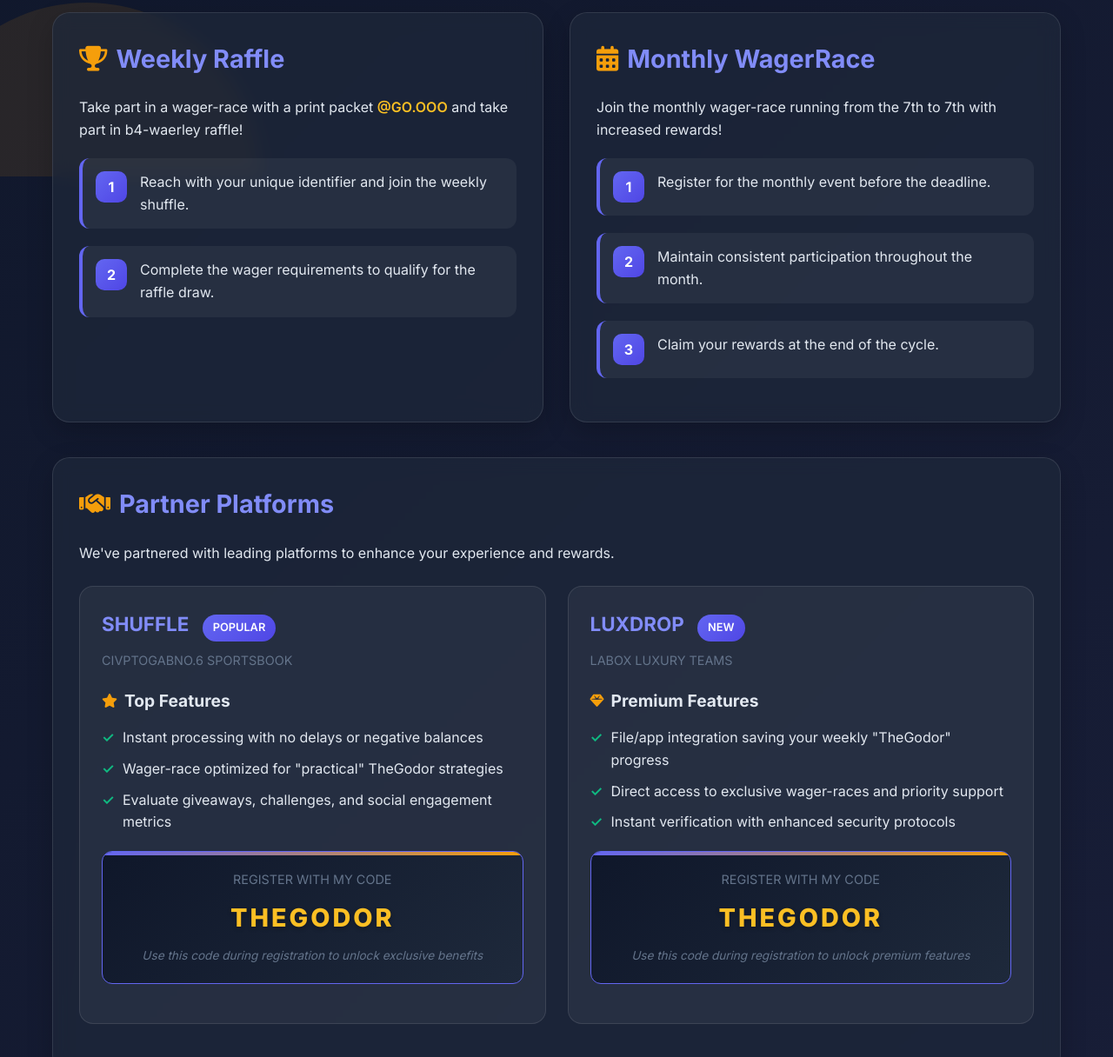
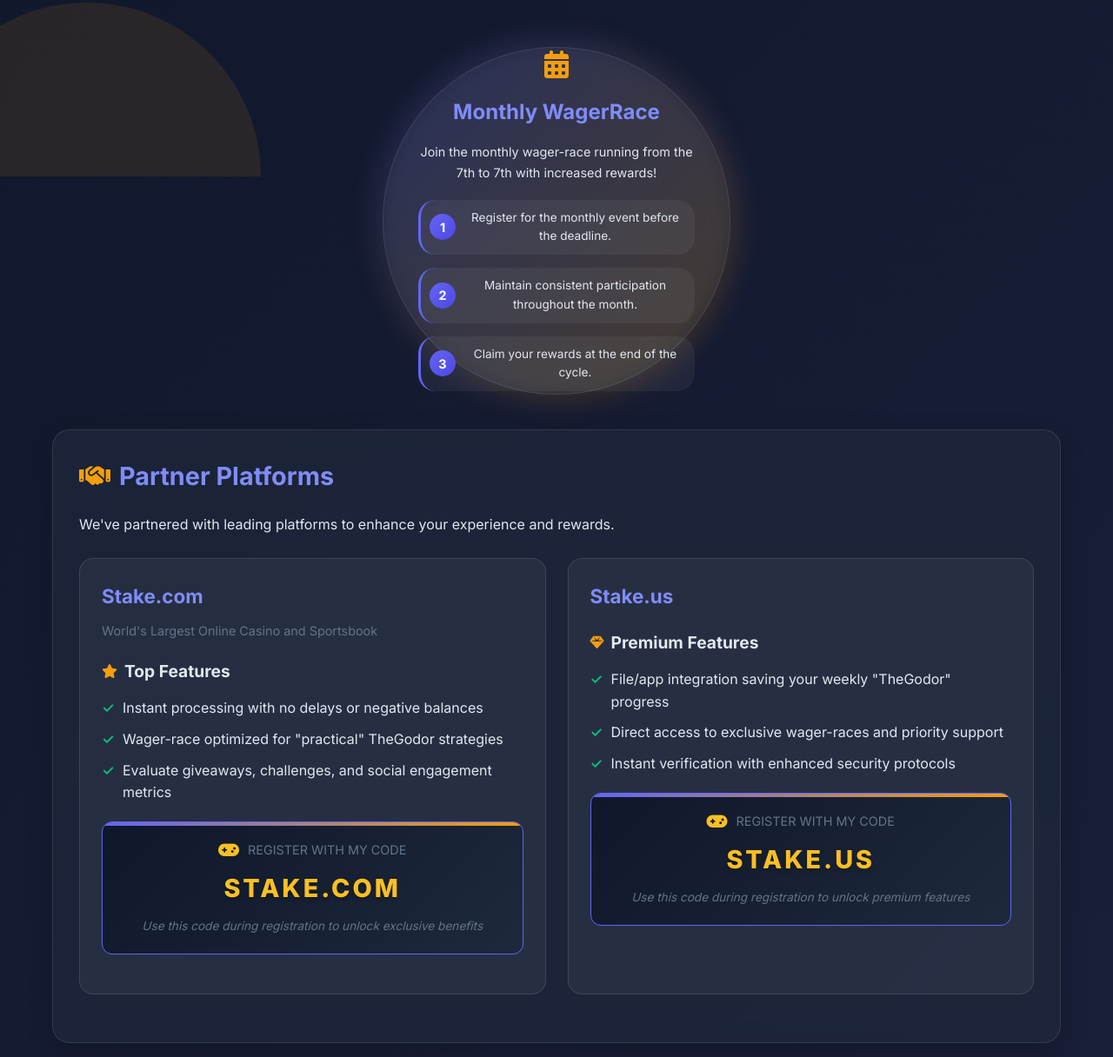
Before and after one commit to Mohamed-bl/wissal, a plain HTML site: page index.html in a window 1280 px wide. Shown: the part 597-1813 px from the top of the page at 87% size. Drawn offline with Linux system fonts and the light colour scheme.

Commit message:
Add files via upload

```diff
--- a/index.html
+++ b/index.html
@@ -3,7 +3,7 @@
 <head>
     <meta charset="UTF-8">
     <meta name="viewport" content="width=device-width, initial-scale=1.0">
-    <title>TheGodor - Modern Raffle Platform</title>
+    <title>hunchos007tv- Modern Raffle Platform</title>
     <link rel="stylesheet" href="https://cdnjs.cloudflare.com/ajax/libs/font-awesome/6.4.0/css/all.min.css">
     <link href="https://fonts.googleapis.com/css2?family=Inter:wght@300;400;500;600;700;800&display=swap" rel="stylesheet">
     <style>
@@ -74,6 +74,7 @@
             max-width: 1200px;
             margin: 0 auto;
             padding: 20px;
+            position: relative;
         }
 
         header {
@@ -347,6 +348,15 @@
             font-size: 0.9rem;
             color: var(--gray);
             margin-bottom: 5px;
+            display: flex;
+            align-items: center;
+            justify-content: center;
+            gap: 10px;
+        }
+
+        .code-label i {
+            color: var(--secondary-light);
+            font-size: 1.2rem;
         }
 
         .code {
@@ -472,6 +482,108 @@
             margin-top: 5px;
         }
 
+        /* Circular WagerRace Card Styles */
+        .wagerrace-circle-container {
+            display: flex;
+            justify-content: center;
+            align-items: center;
+            margin: 40px 0;
+            position: relative;
+            z-index: 2;
+        }
+
+        .wagerrace-circle {
+            width: 400px;
+            height: 400px;
+            border-radius: 50%;
+            background: var(--card-bg);
+            backdrop-filter: blur(10px);
+            box-shadow: 0 10px 30px rgba(0, 0, 0, 0.2);
+            border: 1px solid var(--glass-border);
+            display: flex;
+            flex-direction: column;
+            justify-content: center;
+            align-items: center;
+            padding: 40px;
+            text-align: center;
+            position: relative;
+            transition: transform 0.3s ease, box-shadow 0.3s ease;
+        }
+
+        .wagerrace-circle:hover {
+            transform: scale(1.05);
+            box-shadow: 0 15px 35px rgba(0, 0, 0, 0.3);
+        }
+
+        .wagerrace-circle::before {
+            content: '';
+            position: absolute;
+            top: -10px;
+            left: -10px;
+            right: -10px;
+            bottom: -10px;
+            background: linear-gradient(135deg, var(--primary), var(--secondary));
+            border-radius: 50%;
+            z-index: -1;
+            opacity: 0.2;
+            filter: blur(15px);
+        }
+
+        .wagerrace-circle h2 {
+            font-size: 1.5rem;
+            margin-bottom: 15px;
+            color: var(--primary-light);
+            display: flex;
+            flex-direction: column;
+            align-items: center;
+            gap: 10px;
+        }
+
+        .wagerrace-circle h2 i {
+            font-size: 2rem;
+            margin-bottom: 10px;
+        }
+
+        .wagerrace-circle p {
+            margin-bottom: 20px;
+            font-size: 0.9rem;
+        }
+
+        .wagerrace-steps {
+            display: flex;
+            flex-direction: column;
+            gap: 15px;
+            width: 100%;
+        }
+
+        .wagerrace-step {
+            display: flex;
+            align-items: center;
+            gap: 10px;
+            padding: 10px;
+            background: var(--glass);
+            border-radius: 20px;
+            border-left: 3px solid var(--primary);
+        }
+
+        .wagerrace-step-number {
+            background: linear-gradient(135deg, var(--primary), var(--primary-dark));
+            color: white;
+            width: 30px;
+            height: 30px;
+            border-radius: 50%;
+            display: flex;
+            align-items: center;
+            justify-content: center;
+            font-weight: bold;
+            flex-shrink: 0;
+            font-size: 0.9rem;
+        }
+
+        .wagerrace-step-text {
+            font-size: 0.85rem;
+        }
+
         @media (max-width: 600px) {
             h1 {
                 font-size: 2.2rem;
@@ -498,6 +610,20 @@
             .countdown-value {
                 font-size: 1.5rem;
             }
+
+            .wagerrace-circle {
+                width: 320px;
+                height: 320px;
+                padding: 30px;
+            }
+
+            .wagerrace-circle h2 {
+                font-size: 1.3rem;
+            }
+
+            .wagerrace-step-text {
+                font-size: 0.8rem;
+            }
         }
     </style>
 </head>
@@ -513,7 +639,7 @@
                 <div class="profile-photo">
                     <i class="fas fa-crown"></i>
                 </div>
-                <h1>TheGodor</h1>
+                <h1>hunchos007tv</h1>
                 <p class="tagline">Next Generation Raffle & Wager Platform</p>
 
                 <div class="countdown">
@@ -522,62 +648,50 @@
                         <div class="countdown-label">DAYS</div>
                     </div>
                     <div class="countdown-item">
-                        <div class="countdown-value">14</div>
+                        <div class="countdown-value">24</div>
                         <div class="countdown-label">HOURS</div>
                     </div>
                     <div class="countdown-item">
-                        <div class="countdown-value">32</div>
+                        <div class="countdown-value">60</div>
                         <div class="countdown-label">MINUTES</div>
                     </div>
                 </div>
 
                 <div class="social-buttons">
-                    <a href="#" class="social-btn twitter">
-                        <i class="fab fa-twitter"></i>
+                    <a href="https://www.instagram.com/hunchos007tv/" class="social-btn instagram">
+                        <i class="fab fa-instagram"></i>
                     </a>
-                    <a href="#" class="social-btn telegram">
-                        <i class="fab fa-telegram"></i>
+                    <a href="https://www.youtube.com/@hunchos007" class="social-btn youtube">
+                        <i class="fab fa-youtube"></i>
                     </a>
-                    <a href="#" class="social-btn discord">
+                    <a href="https://discord.gg/pEA5sUtNHQ" class="social-btn discord">
                         <i class="fab fa-discord"></i>
                     </a>
                 </div>
             </div>
         </header>
 
-        <div class="main-content">
-            <div class="card">
-                <h2><i class="fas fa-trophy"></i> Weekly Raffle</h2>
-                <p>Take part in a wager-race with a print packet <span class="highlight">@GO.OOO</span> and take part in b4-waerley raffle!</p>
-
-                <div class="step">
-                    <div class="step-number">1</div>
-                    <div class="step-text">Reach with your unique identifier and join the weekly shuffle.</div>
-                </div>
-
-                <div class="step">
-                    <div class="step-number">2</div>
-                    <div class="step-text">Complete the wager requirements to qualify for the raffle draw.</div>
-                </div>
-            </div>
-
-            <div class="card">
+        <!-- Circular WagerRace Card -->
+        <div class="wagerrace-circle-container">
+            <div class="wagerrace-circle">
                 <h2><i class="fas fa-calendar-alt"></i> Monthly WagerRace</h2>
                 <p>Join the monthly wager-race running from the 7th to 7th with increased rewards!</p>
 
-                <div class="step">
-                    <div class="step-number">1</div>
-                    <div class="step-text">Register for the monthly event before the deadline.</div>
-                </div>
+                <div class="wagerrace-steps">
+                    <div class="wagerrace-step">
+                        <div class="wagerrace-step-number">1</div>
+                        <div class="wagerrace-step-text">Register for the monthly event before the deadline.</div>
+                    </div>
 
-                <div class="step">
-                    <div class="step-number">2</div>
-                    <div class="step-text">Maintain consistent participation throughout the month.</div>
-                </div>
+                    <div class="wagerrace-step">
+                        <div class="wagerrace-step-number">2</div>
+                        <div class="wagerrace-step-text">Maintain consistent participation throughout the month.</div>
+                    </div>
 
-                <div class="step">
-                    <div class="step-number">3</div>
-                    <div class="step-text">Claim your rewards at the end of the cycle.</div>
+                    <div class="wagerrace-step">
+                        <div class="wagerrace-step-number">3</div>
+                        <div class="wagerrace-step-text">Claim your rewards at the end of the cycle.</div>
+                    </div>
                 </div>
             </div>
         </div>
@@ -588,8 +702,8 @@
 
             <div class="partners">
                 <div class="partner-card">
-                    <div class="partner-logo">SHUFFLE <span class="badge">POPULAR</span></div>
-                    <div class="partner-subtitle">CIVPTOGABNO.6 SPORTSBOOK</div>
+                    <div class="partner-logo">Stake.com </div>
+                    <div class="partner-subtitle">World's Largest Online Casino and Sportsbook</div>
 
                     <h3><i class="fas fa-star"></i> Top Features</h3>
                     <ul class="partner-features">
@@ -599,15 +713,17 @@
                     </ul>
 
                     <div class="code-section">
-                        <div class="code-label">REGISTER WITH MY CODE</div>
-                        <div class="code">THEGODOR</div>
+                        <div class="code-label">
+                            <i class="fas fa-gamepad"></i> REGISTER WITH MY CODE
+                        </div>
+                        <div class="code">STAKE.COM</div>
                         <div class="note">Use this code during registration to unlock exclusive benefits</div>
                     </div>
                 </div>
 
                 <div class="partner-card">
-                    <div class="partner-logo">LUXDROP <span class="badge">NEW</span></div>
-                    <div class="partner-subtitle">LABOX LUXURY TEAMS</div>
+                    <div class="partner-logo">Stake.us</div>
+
 
                     <h3><i class="fas fa-gem"></i> Premium Features</h3>
                     <ul class="partner-features">
@@ -617,40 +733,18 @@
                     </ul>
 
                     <div class="code-section">
-                        <div class="code-label">REGISTER WITH MY CODE</div>
-                        <div class="code">THEGODOR</div>
+                        <div class="code-label">
+                            <i class="fas fa-gamepad"></i> REGISTER WITH MY CODE
+                        </div>
+                        <div class="code">STAKE.US</div>
                         <div class="note">Use this code during registration to unlock premium features</div>
                     </div>
                 </div>
             </div>
         </div>
 
-        <div class="description-section">
-            <div class="card">
-                <h2><i class="fas fa-info-circle"></i> About TheGodor Platform</h2>
-                <div class="description-grid">
-                    <div class="description-card">
-                        <h3><i class="fas fa-bullseye"></i> Our Mission</h3>
-                        <p>To revolutionize digital raffles and wager-based competitions through transparency, innovation, and community-centric design.</p>
-                    </div>
-                    <div class="description-card">
-                        <h3><i class="fas fa-shield-alt"></i> Security First</h3>
-                        <p>Advanced encryption, multi-factor authentication, and regular security audits ensure your data and funds remain protected.</p>
-                    </div>
-                    <div class="description-card">
-                        <h3><i class="fas fa-users"></i> Community Driven</h3>
-                        <p>Our platform thrives on community feedback and engagement, constantly evolving based on user input and market trends.</p>
-                    </div>
-                    <div class="description-card">
-                        <h3><i class="fas fa-rocket"></i> Future Roadmap</h3>
-                        <p>Expanding to mobile apps, additional game modes, and international markets to serve our growing global community.</p>
-                    </div>
-                </div>
-            </div>
-        </div>
-
         <footer>
-            <p>&copy; 2023 TheGodor Platform. All rights reserved.</p>
+            <p>&copy; 2023 hunchos007tv Platform. All rights reserved.</p>
             <p>Participate responsibly. Must be 18+ to join wager races. Please gamble responsibly.</p>
             <div class="footer-links">
                 <a href="#">Terms of Service</a>
```
